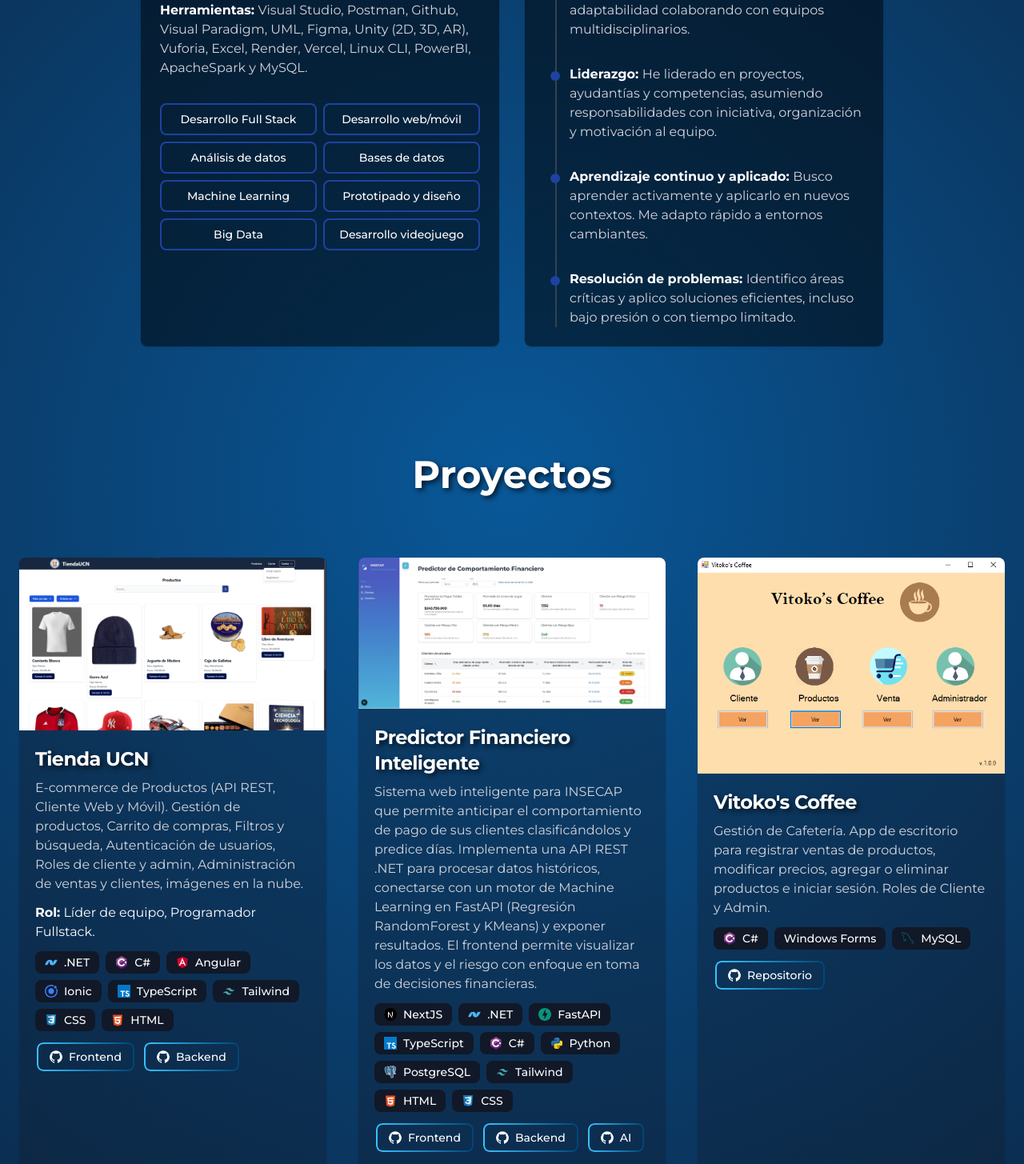
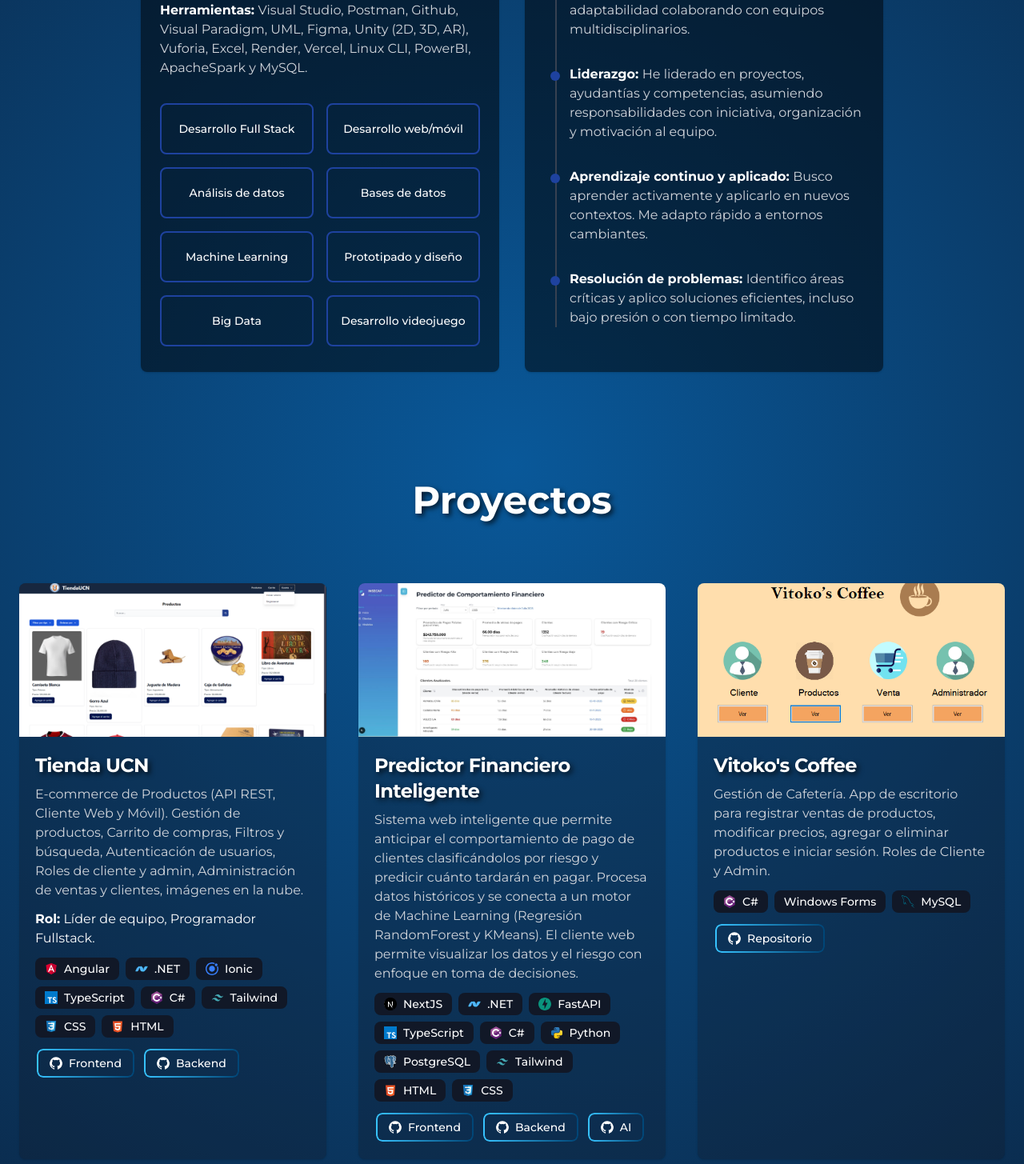
Before and after one commit to xPrismatico/Portafolio, an Angular app: page /home in a window 1280 px wide. Shown: the part 1235-2690 px from the top of the page at 80% size. Built offline with nearby package versions, Linux system fonts and the light colour scheme.

Commit message:
fix: cards image size and habilities size fixed

```diff
--- a/src/app/portfolio/components/card/card.component.html
+++ b/src/app/portfolio/components/card/card.component.html
@@ -10,7 +10,7 @@
 
     <!-- Proyecto 1 -->
     <div class="max-w-sm bg-gray-900 bg-opacity-30 rounded-lg shadow transform transition hover:scale-105">
-      <img class="rounded-t-lg w-full h-50 object-cover" src="/projects/ecommerce.png" alt="Tienda UCN" />
+      <img class="rounded-t-lg w-full h-48 object-cover" src="/projects/ecommerce.png" alt="Tienda UCN" />
       <div class="p-5">
 
         <!-- Título -->
@@ -23,16 +23,12 @@
         <!-- Etiquetas de tecnologías -->
         <div class="flex flex-wrap gap-2 mt-3 mb-3">
           <div class="px-3 py-1 bg-gray-900 text-white text-sm font-medium rounded-lg flex items-center">
+            <img src="projects/angular.svg" alt="Angular" class="w-4 h-4 mr-2">
+            Angular
+          </div>
+          <div class="px-3 py-1 bg-gray-900 text-white text-sm font-medium rounded-lg flex items-center">
             <img src="projects/dotnet.svg" alt=".NET" class="w-4 h-4 mr-2">
             .NET
-          </div>
-          <div class="px-3 py-1 bg-gray-900 text-white text-sm font-medium rounded-lg flex items-center">
-            <img src="projects/CSharp.svg" alt="C#" class="w-4 h-4 mr-2">
-            C#
-          </div>
-          <div class="px-3 py-1 bg-gray-900 text-white text-sm font-medium rounded-lg flex items-center">
-            <img src="projects/angular.svg" alt="Angular" class="w-4 h-4 mr-2">
-            Angular
           </div>
           <div class="px-3 py-1 bg-gray-900 text-white text-sm font-medium rounded-lg flex items-center">
             <img src="projects/ionic-icon.svg" alt="Ionic" class="w-4 h-4 mr-2">
@@ -41,6 +37,10 @@
           <div class="px-3 py-1 bg-gray-900 text-white text-sm font-medium rounded-lg flex items-center">
             <img src="projects/typescript-icon.svg" alt="TypeScript" class="w-4 h-4 mr-2">
             TypeScript
+          </div>
+          <div class="px-3 py-1 bg-gray-900 text-white text-sm font-medium rounded-lg flex items-center">
+            <img src="projects/CSharp.svg" alt="C#" class="w-4 h-4 mr-2">
+            C#
           </div>
           <div class="px-3 py-1 bg-gray-900 text-white text-sm font-medium rounded-lg flex items-center">
             <img src="projects/tailwind.svg" alt="Tailwind" class="w-4 h-4 mr-2">
@@ -77,14 +77,18 @@
 
     <!-- Proyecto 2 -->
     <div class="max-w-sm bg-gray-900 bg-opacity-30 rounded-lg shadow transform transition hover:scale-105">
-      <img class="rounded-t-lg w-full h-50 object-cover" src="/projects/hackadisc2025_insecap.jpg" alt="Predictor Financiero Inteligente" />
+      <img class="rounded-t-lg w-full h-48 object-cover" src="/projects/hackadisc2025_insecap.jpg" alt="Predictor Financiero Inteligente" />
       <div class="p-5">
 
         <!-- Título -->
         <h5 class="text-shadow mb-2 text-2xl font-bold tracking-tight text-white">Predictor Financiero Inteligente</h5>
 
         <!-- Descripción -->
-        <p class="mb-3 text-gray-300 font-normal"> Sistema web inteligente para INSECAP que permite anticipar el comportamiento de pago de sus clientes clasificándolos y predice días. Implementa una API REST .NET para procesar datos históricos, conectarse con un motor de Machine Learning en FastAPI (Regresión RandomForest y KMeans) y exponer resultados. El frontend permite visualizar los datos y el riesgo con enfoque en toma de decisiones financieras.
+        <p class="mb-3 text-gray-300 font-normal">
+          Sistema web inteligente que permite anticipar el comportamiento de pago de clientes
+          clasificándolos por riesgo y predicir cuánto tardarán en pagar. Procesa datos históricos y se
+          conecta a un motor de Machine Learning (Regresión RandomForest y KMeans).
+          El cliente web permite visualizar los datos y el riesgo con enfoque en toma de decisiones.
         </p>
 
         <!-- Etiquetas de tecnologías -->
@@ -159,7 +163,7 @@
 
     <!-- Proyecto 3 -->
     <div class="max-w-sm bg-gray-900 bg-opacity-30 rounded-lg shadow transform transition hover:scale-105">
-      <img class="rounded-t-lg w-full h-50 object-cover" src="/projects/VitokosCoffe.png" alt="Tienda UCN" />
+      <img class="rounded-t-lg w-full h-48 object-cover" src="/projects/VitokosCoffe.png" alt="Tienda UCN" />
       <div class="p-5">
 
         <!-- Título -->
@@ -200,7 +204,7 @@
 
     <!-- Proyecto 4 -->
     <div class="max-w-sm bg-gray-900 bg-opacity-30 rounded-lg shadow transform transition hover:scale-105">
-      <img class="rounded-t-lg w-full h-50 object-cover" src="/projects/datascience.png" alt="Tienda UCN" />
+      <img class="rounded-t-lg w-full h-48 object-cover" src="/projects/datascience.png" alt="Tienda UCN" />
       <div class="p-5">
 
         <!-- Título -->
@@ -246,7 +250,7 @@
 
     <!-- Proyecto 5 -->
     <div class="max-w-sm bg-gray-900 bg-opacity-30 rounded-lg shadow transform transition hover:scale-105">
-      <img class="rounded-t-lg w-full h-50 object-cover" src="/projects/FondoSelene2.png" alt="Tienda UCN" />
+      <img class="rounded-t-lg w-full h-48 object-cover" src="/projects/FondoSelene2.png" alt="Tienda UCN" />
       <div class="p-5">
 
         <!-- Título -->
@@ -305,7 +309,7 @@
 
     <!-- Proyecto 6 -->
     <div class="max-w-sm bg-gray-900 bg-opacity-30 rounded-lg shadow transform transition hover:scale-105">
-      <img class="rounded-t-lg w-full h-50 object-cover" src="/projects/selene2.png" alt="Tienda UCN" />
+      <img class="rounded-t-lg w-full h-48 object-cover" src="/projects/selene2.png" alt="Tienda UCN" />
       <div class="p-5">
 
         <!-- Título -->
--- a/src/app/portfolio/components/info-card/info-card.component.html
+++ b/src/app/portfolio/components/info-card/info-card.component.html
@@ -35,29 +35,29 @@
       </p>
 
       <!-- Etiquetas de Conocimiento -->
-      <div class="grid grid-cols-2 gap-2 justify-center mt-6 max-w-xl mx-auto py-2">
-        <div class="border-2 border-blue-800 inline-flex items-center justify-center px-2 py-2 w-42 text-sm font-medium text-center text-white bg-transparent border rounded-lg">
+      <div class="grid grid-cols-2 gap-4 justify-center mt-6 max-w-xl mx-auto py-2">
+        <div class="border-2 border-blue-800 inline-flex items-center justify-center px-3 py-4 h-16 text-sm font-medium text-center text-white bg-transparent border rounded-lg">
           Desarrollo Full Stack
         </div>
-        <div class="border-2 border-blue-800 inline-flex items-center justify-center px-2 py-2 w-42 text-sm font-medium text-center text-white bg-transparent border rounded-lg">
+        <div class="border-2 border-blue-800 inline-flex items-center justify-center px-3 py-4 h-16 text-sm font-medium text-center text-white bg-transparent border rounded-lg">
           Desarrollo web/móvil
         </div>
-        <div class="border-2 border-blue-800 inline-flex items-center justify-center px-2 py-2 w-42 text-sm font-medium text-center text-white bg-transparent border rounded-lg">
+        <div class="border-2 border-blue-800 inline-flex items-center justify-center px-3 py-4 h-16 text-sm font-medium text-center text-white bg-transparent border rounded-lg">
           Análisis de datos
         </div>
-        <div class="border-2 border-blue-800 inline-flex items-center justify-center px-2 py-2 w-42 text-sm font-medium text-center text-white bg-transparent border rounded-lg">
+        <div class="border-2 border-blue-800 inline-flex items-center justify-center px-3 py-4 h-16 text-sm font-medium text-center text-white bg-transparent border rounded-lg">
           Bases de datos
         </div>
-        <div class="border-2 border-blue-800 inline-flex items-center justify-center px-2 py-2 w-42 text-sm font-medium text-center text-white bg-transparent border rounded-lg">
+        <div class="border-2 border-blue-800 inline-flex items-center justify-center px-3 py-4 h-16 text-sm font-medium text-center text-white bg-transparent border rounded-lg">
           Machine Learning
         </div>
-        <div class="border-2 border-blue-800 inline-flex items-center justify-center px-2 py-2 w-42 text-sm font-medium text-center text-white bg-transparent border rounded-lg">
+        <div class="border-2 border-blue-800 inline-flex items-center justify-center px-3 py-4 h-16 text-sm font-medium text-center text-white bg-transparent border rounded-lg">
           Prototipado y diseño
         </div>
-        <div class="border-2 border-blue-800 inline-flex items-center justify-center px-2 py-2 w-42 text-sm font-medium text-center text-white bg-transparent border rounded-lg">
+        <div class="border-2 border-blue-800 inline-flex items-center justify-center px-3 py-4 h-16 text-sm font-medium text-center text-white bg-transparent border rounded-lg">
           Big Data
         </div>
-        <div class="border-2 border-blue-800 inline-flex items-center justify-center px-2 py-2 w-42 text-sm font-medium text-center text-white bg-transparent border rounded-lg">
+        <div class="border-2 border-blue-800 inline-flex items-center justify-center px-3 py-4 h-16 text-sm font-medium text-center text-white bg-transparent border rounded-lg">
           Desarrollo videojuego
         </div>
       </div>
```
Also changed, not shown: public/projects/ecommerce.png.
